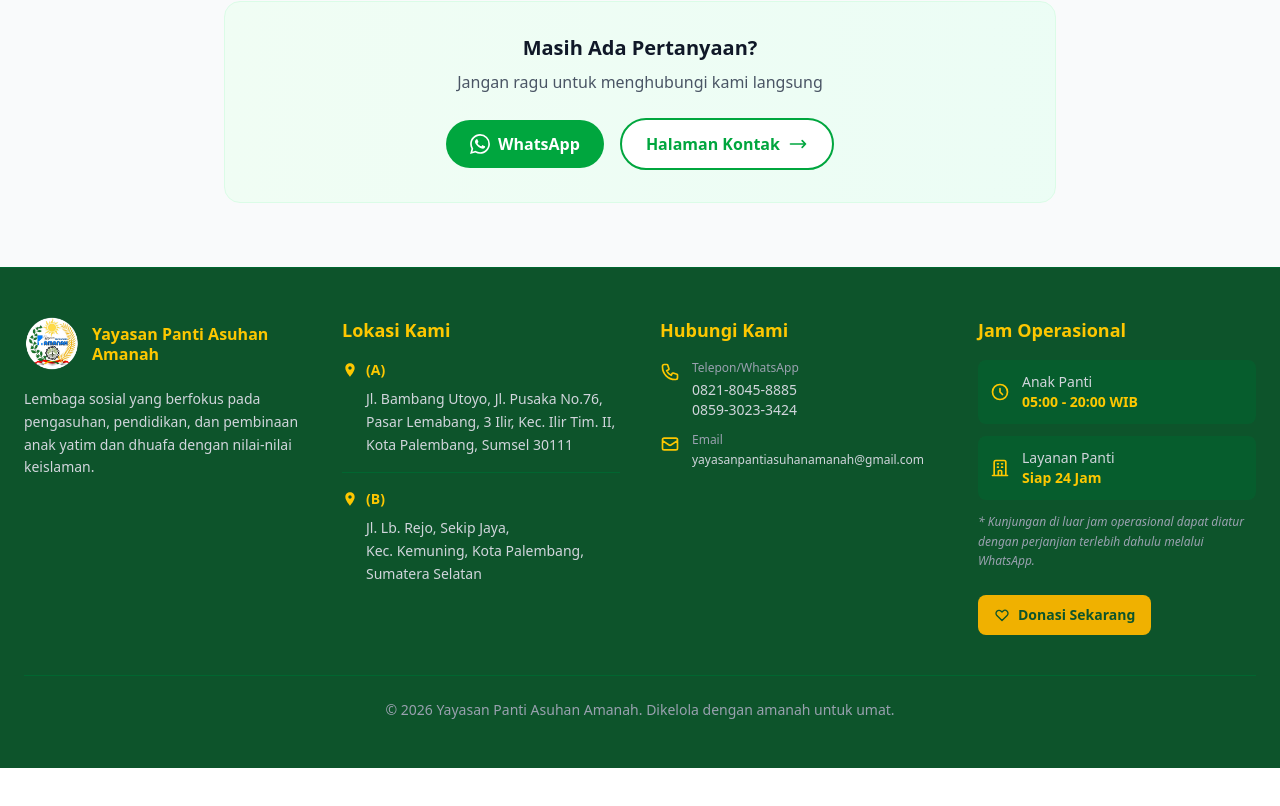
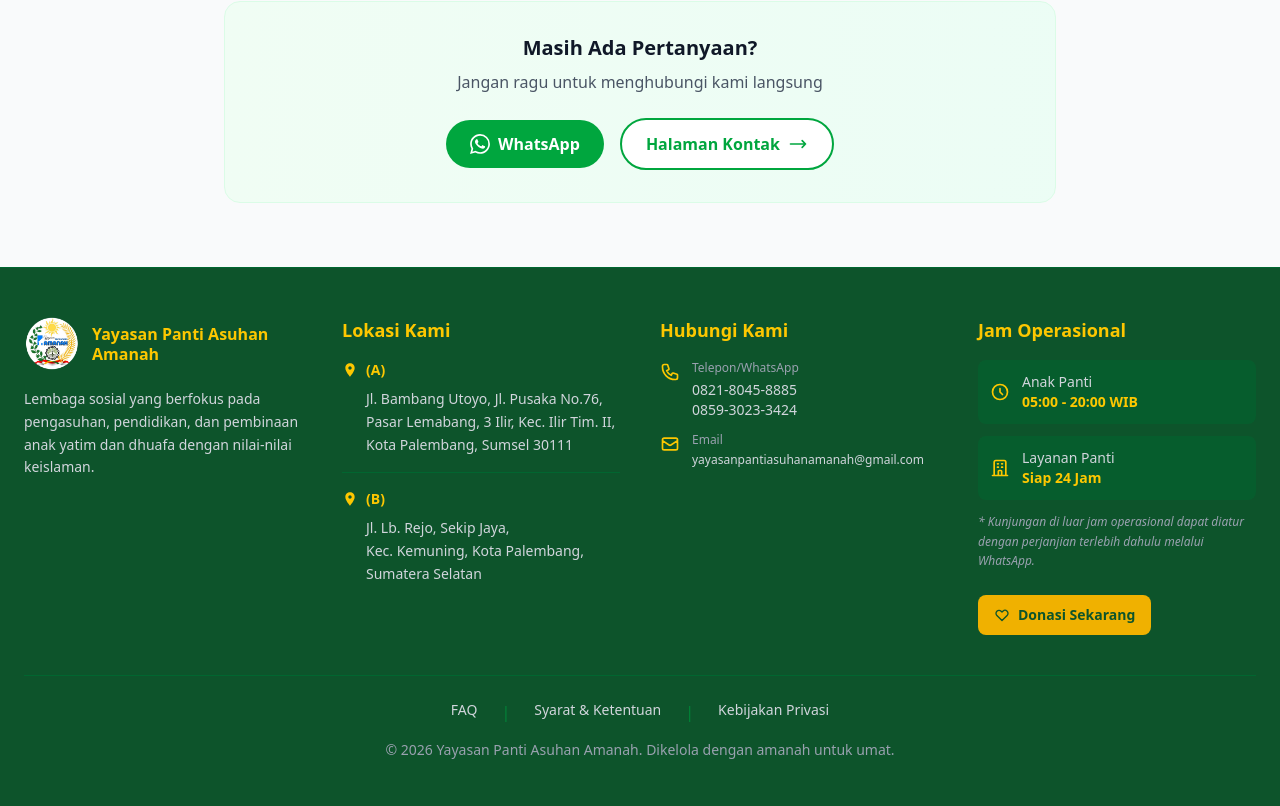
Before and after one commit to dimmmss23/panti-asuhan-amanah, a Next.js app: page /faq in a window 1280 px wide. Shown: the part 2076-2882 px from the top of the page. Before the commit the page ends 2844 px from the top, so only its background shows below. Built offline with nearby package versions, Linux system fonts and the light colour scheme; no server answers; the database is empty.

Commit message:
feat: add FAQ, Syarat & Ketentuan, Kebijakan Privasi links to footer + fix logo

```diff
--- a/app/components/Footer.tsx
+++ b/app/components/Footer.tsx
@@ -44,6 +44,7 @@ const Footer = () => {
                                 width={64}
                                 height={64}
                                 className="w-14 h-14 object-contain"
+                                unoptimized
                             />
                             <h3 className="text-yellow-400 font-bold text-base leading-tight">
                                 Yayasan Panti Asuhan<br />Amanah
@@ -169,6 +170,20 @@ const Footer = () => {
                     whileInView={{ opacity: 1 }}
                     transition={{ delay: 0.5 }}
                 >
+                    {/* Links */}
+                    <div className="flex flex-wrap justify-center gap-4 md:gap-6 mb-4">
+                        <Link href="/faq" className="text-gray-300 hover:text-yellow-400 text-sm transition-colors">
+                            FAQ
+                        </Link>
+                        <span className="text-green-700">|</span>
+                        <Link href="/syarat-ketentuan" className="text-gray-300 hover:text-yellow-400 text-sm transition-colors">
+                            Syarat & Ketentuan
+                        </Link>
+                        <span className="text-green-700">|</span>
+                        <Link href="/kebijakan-privasi" className="text-gray-300 hover:text-yellow-400 text-sm transition-colors">
+                            Kebijakan Privasi
+                        </Link>
+                    </div>
                     <p className="text-center text-gray-400 text-sm">
                         © {currentYear} Yayasan Panti Asuhan Amanah. Dikelola dengan amanah untuk umat.
                     </p>
```
